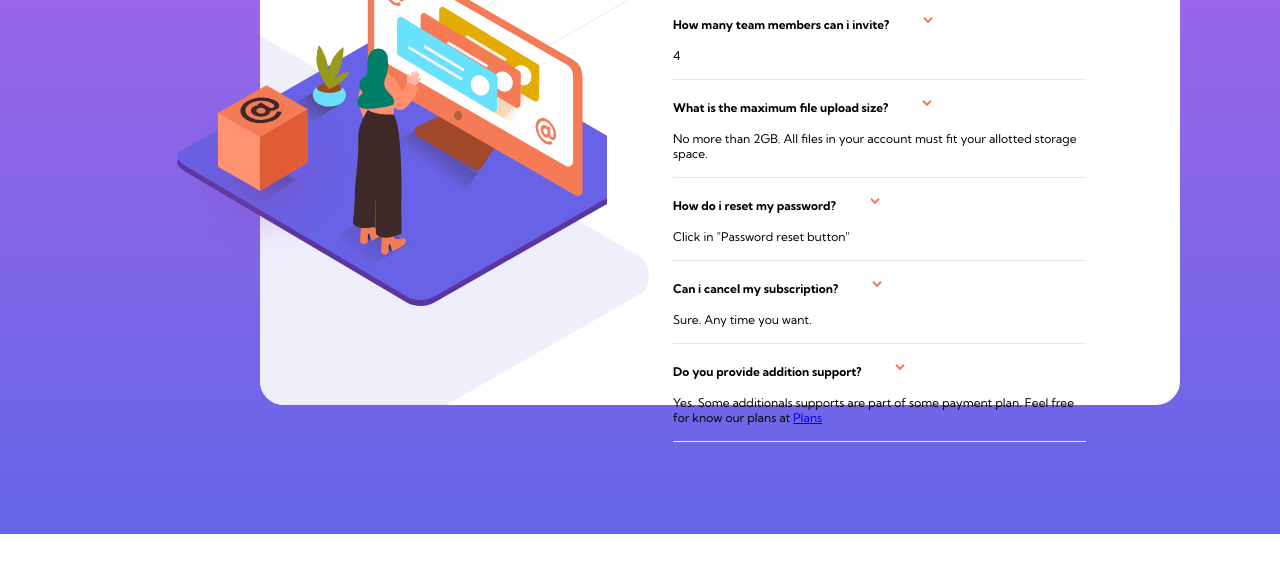
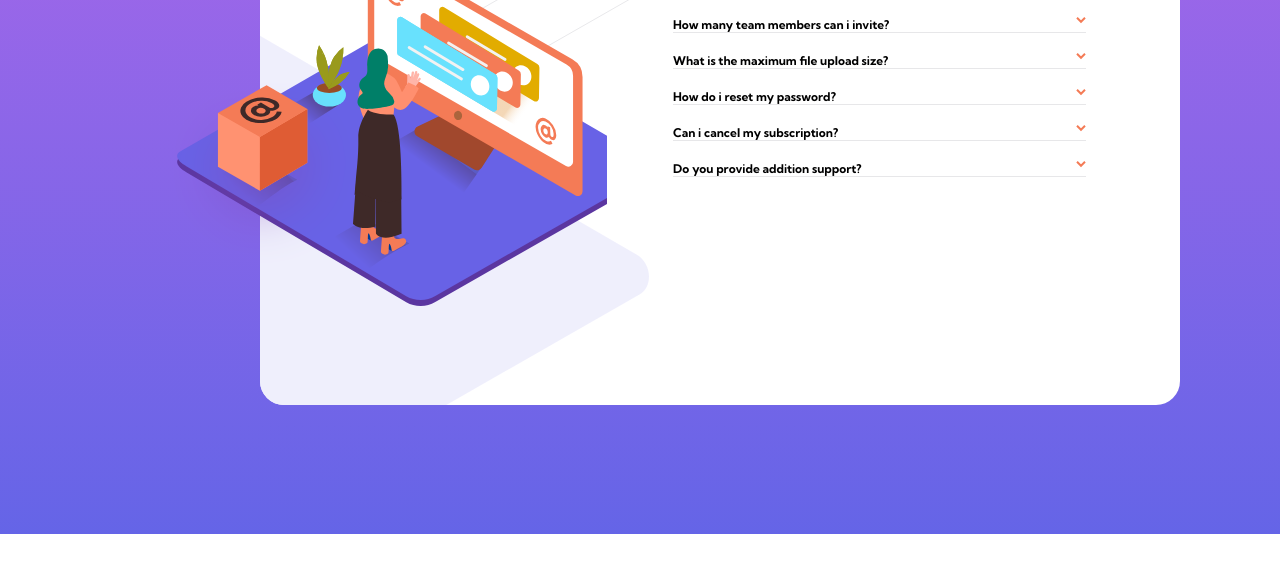
Before and after one commit to fladeia/faq-accordion-card, a plain HTML site: page index.html in a window 1280 px wide. Shown: the part 234-806 px from the top of the page. Drawn offline with Linux system fonts and the light colour scheme.

Commit message:
stated js

```diff
--- a/index.html
+++ b/index.html
@@ -40,6 +40,7 @@
               <img
                 src="./images/icon-arrow-down.svg"
                 alt="drop-down-question"
+                class="arrow-toggle"
               />
             </div>
             <div class="answer-container">
@@ -52,6 +53,7 @@
               <img
                 src="./images/icon-arrow-down.svg"
                 alt="drop-down-question"
+                class="arrow-toggle"
               />
             </div>
             <div class="answer-container">
@@ -67,6 +69,7 @@
               <img
                 src="./images/icon-arrow-down.svg"
                 alt="drop-down-question"
+                class="arrow-toggle"
               />
             </div>
 
@@ -80,6 +83,7 @@
               <img
                 src="./images/icon-arrow-down.svg"
                 alt="drop-down-question"
+                class="arrow-toggle"
               />
             </div>
 
@@ -93,6 +97,7 @@
               <img
                 src="./images/icon-arrow-down.svg"
                 alt="drop-down-question"
+                class="arrow-toggle"
               />
             </div>
 
--- a/index.js
+++ b/index.js
@@ -0,0 +1,13 @@
+const arrowToggles = document.querySelectorAll(".arrow-toggle");
+
+console.log(arrowToggles);
+
+arrowToggles.forEach((arrowToggle) => {
+  arrowToggle.addEventListener("click", () => {
+    console.log("Hello");
+  });
+});
+
+// arrowToggles.addEventListener("click", () => {
+//   console.log("hello");
+// });
--- a/style.css
+++ b/style.css
@@ -73,18 +73,22 @@ body {
   border-bottom: 1px solid hsl(240, 5%, 91%);
 }
 
-.questions img {
-  height: 7px;
-  margin-left: 34px;
-}
-
 .question-container {
   display: flex;
   margin-top: 20px;
+  position: relative;
+}
+
+.questions img {
+  height: 7px;
+  /* margin-left: 34px; */
+  position: absolute;
+  right: 0;
 }
 
 .answer-container {
   margin: 16px 0;
+  display: none;
 }
 
 .answer {
```
